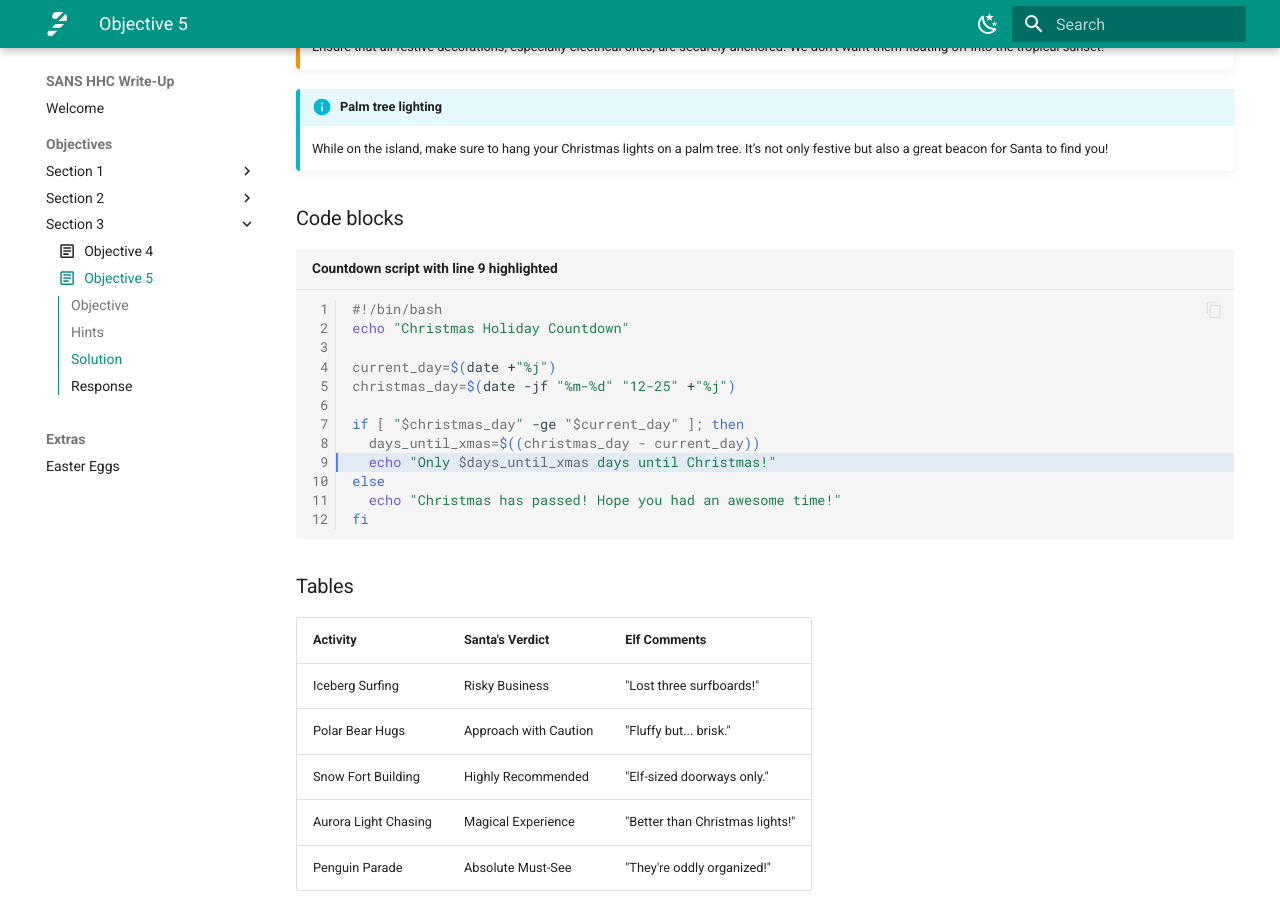
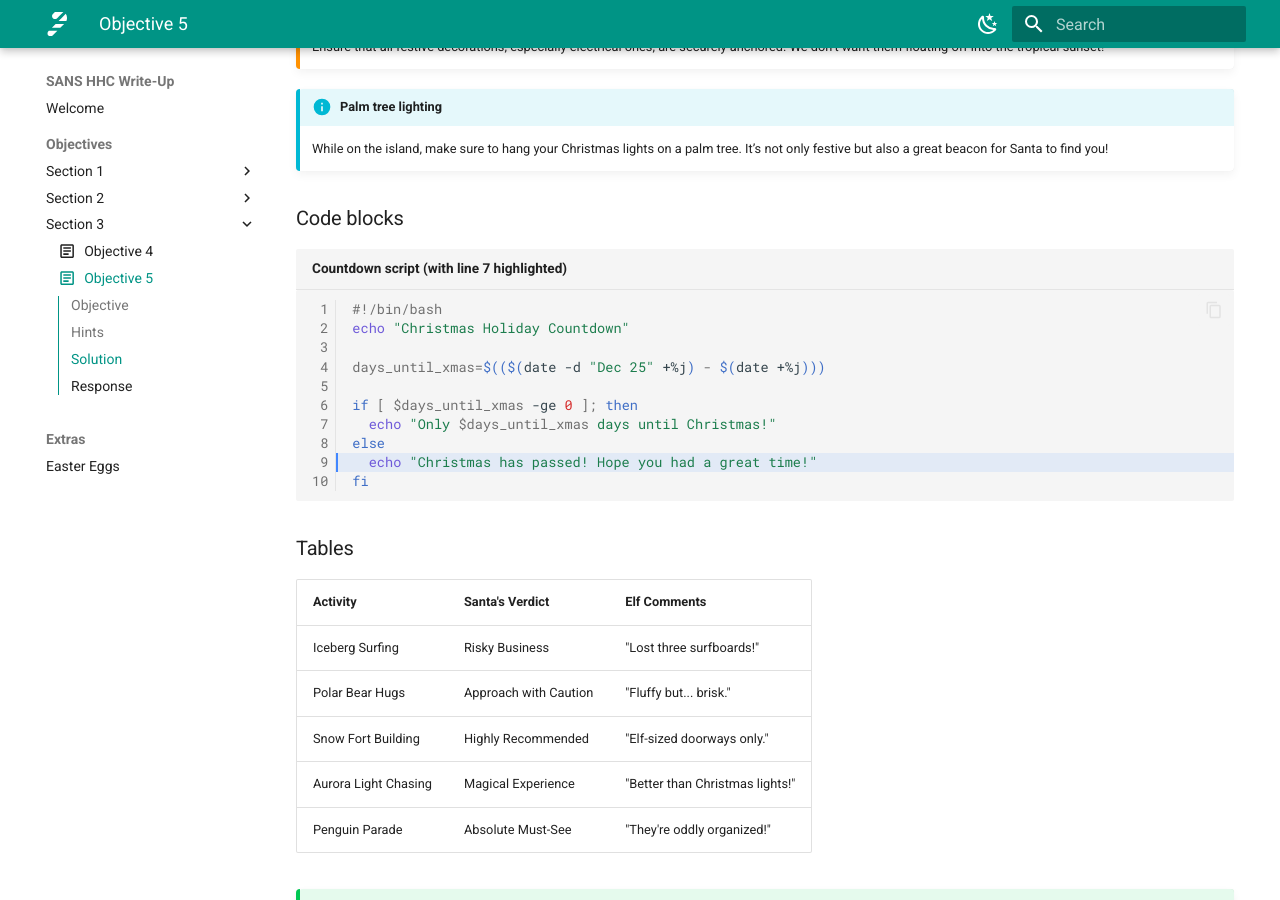
Before and after one commit to crahan/HolidayHackChallengeTemplate, an MkDocs documentation site: the page built from docs/objectives/o5.md, in a window 1280 px wide and 900 px high, scrolled down 914 px. Built offline with MkDocs 1.6.1 and Material for MkDocs 9.7.7, drawn with Linux system fonts in a browser that asks for light colours; comment, search, counter and statistics services are not loaded.

Commit message:
Update sample content.

````diff
--- a/docs/objectives/o5.md
+++ b/docs/objectives/o5.md
@@ -38,18 +38,16 @@ This section explains the different steps taken to solve the challenge. Try to f
 
 ### Code blocks
 
-```bash linenums="1" hl_lines="9" title="Countdown script with line 9 highlighted"
+```bash linenums="1" hl_lines="9" title="Countdown script (with line 7 highlighted)"
 #!/bin/bash
 echo "Christmas Holiday Countdown"
 
-current_day=$(date +"%j")
-christmas_day=$(date -jf "%m-%d" "12-25" +"%j")
+days_until_xmas=$(($(date -d "Dec 25" +%j) - $(date +%j)))
 
-if [ "$christmas_day" -ge "$current_day" ]; then
-  days_until_xmas=$((christmas_day - current_day))
+if [ $days_until_xmas -ge 0 ]; then
   echo "Only $days_until_xmas days until Christmas!"
 else
-  echo "Christmas has passed! Hope you had an awesome time!"
+  echo "Christmas has passed! Hope you had a great time!"
 fi
 ```
 
````
Also changed, not shown: docs/objectives/o1.md (+4 -6 lines), docs/objectives/o2.md (+4 -6 lines), docs/objectives/o3.md (+4 -6 lines), docs/objectives/o4.md (+4 -6 lines).
